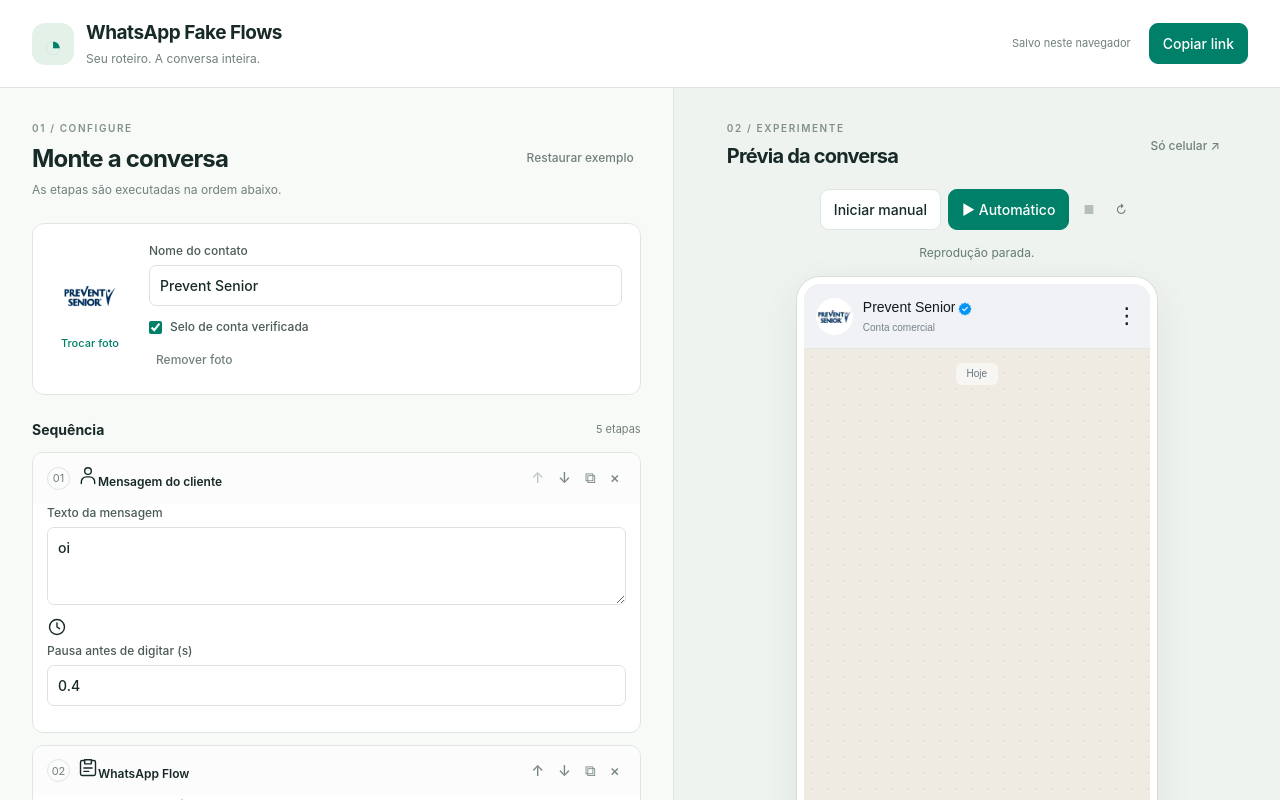
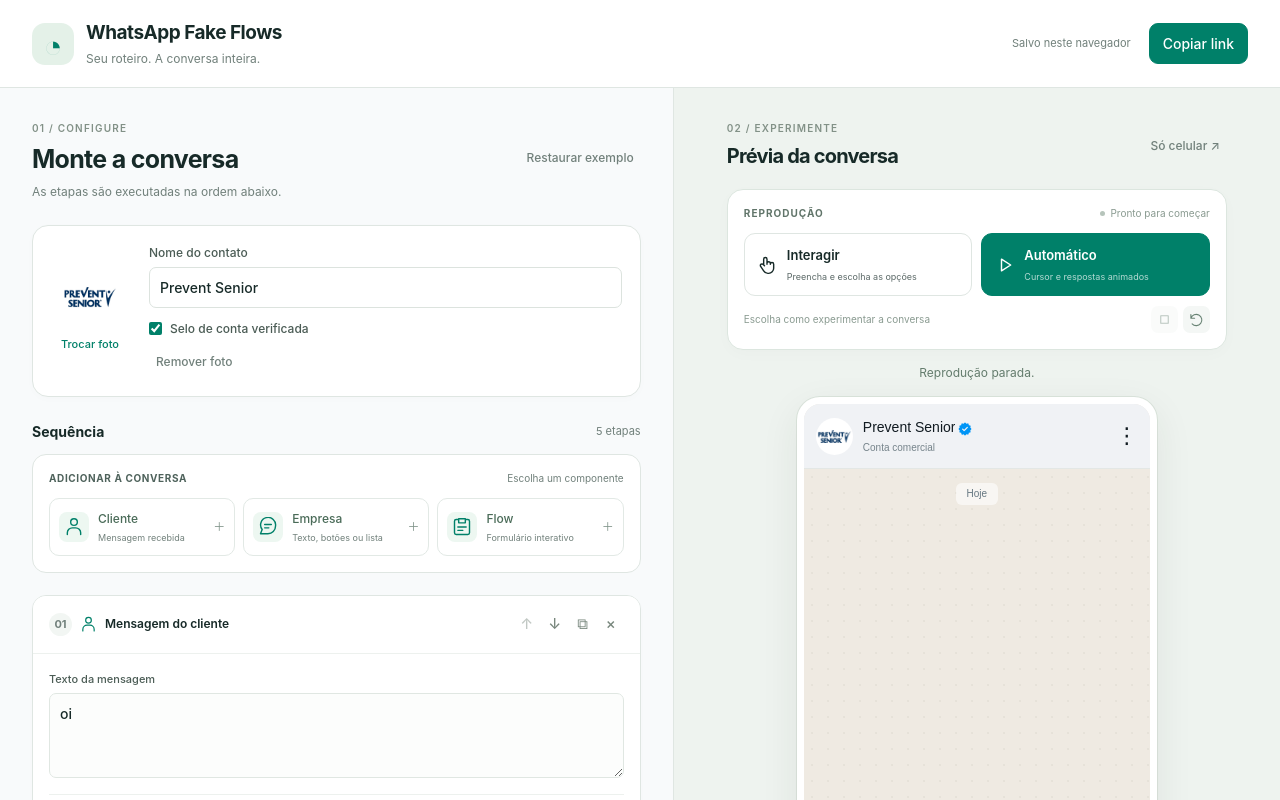
Before and after one commit to guilher-me/whats-demo, a React (Vite) app: page / in a window 1280 px wide. Built offline with nearby package versions, Linux system fonts and the light colour scheme.

Commit message:
style: refresh editor palette and playback controls

```diff
--- a/src/features/editor/components/AddStepButtons.tsx
+++ b/src/features/editor/components/AddStepButtons.tsx
@@ -1,5 +1,11 @@
 import type { Step } from '../../../core/types';
 import { Button } from '../../../components/ui/Button';
+import { ControlIcon } from '../../../components/icons/ControlIcon';
+const entries = [
+  { type: 'user', name: 'Cliente', detail: 'Mensagem recebida', icon: 'user' },
+  { type: 'business', name: 'Empresa', detail: 'Texto, botões ou lista', icon: 'message' },
+  { type: 'flow', name: 'Flow', detail: 'Formulário interativo', icon: 'flow' },
+] as const;
 export function AddStepButtons({
   onAdd,
   disabled,
@@ -8,16 +14,32 @@
   disabled?: boolean;
 }) {
   return (
-    <div className="add-row">
-      <Button disabled={disabled} onClick={() => onAdd('user')}>
-        ＋ Cliente
-      </Button>
-      <Button disabled={disabled} onClick={() => onAdd('business')}>
-        ＋ Empresa
-      </Button>
-      <Button disabled={disabled} onClick={() => onAdd('flow')}>
-        ＋ Flow
-      </Button>
+    <div className="component-palette">
+      <div className="control-caption">
+        <span>ADICIONAR À CONVERSA</span>
+        <small>Escolha um componente</small>
+      </div>
+      <div className="add-row">
+        {entries.map((entry) => (
+          <Button
+            key={entry.type}
+            aria-label={`＋ ${entry.name}`}
+            disabled={disabled}
+            onClick={() => onAdd(entry.type)}
+          >
+            <span className="palette-icon">
+              <ControlIcon name={entry.icon} />
+            </span>
+            <span>
+              <span>{entry.name}</span>
+              <small>{entry.detail}</small>
+            </span>
+            <span className="palette-plus" aria-hidden="true">
+              ＋
+            </span>
+          </Button>
+        ))}
+      </div>
     </div>
   );
 }
--- a/src/features/editor/components/EditorPanel.tsx
+++ b/src/features/editor/components/EditorPanel.tsx
@@ -38,8 +38,11 @@
       />
       <div className="timeline-heading">
         <h3>Sequência</h3>
-        <span>{props.project.steps.length} etapas</span>
+        <span>
+          {props.project.steps.length} {props.project.steps.length === 1 ? 'etapa' : 'etapas'}
+        </span>
       </div>
+      <AddStepButtons onAdd={props.onAdd} disabled={props.project.steps.length >= 200} />
       <div>
         {props.project.steps.map((step, index) => (
           <StepCard
@@ -54,7 +57,6 @@
           />
         ))}
       </div>
-      <AddStepButtons onAdd={props.onAdd} disabled={props.project.steps.length >= 200} />
       <p className="editor-hint">Os balões da conversa não mostram nomes de remetente.</p>
       {location.protocol === 'file:' && (
         <p className="editor-hint">
--- a/src/features/playback/components/PlaybackControls.tsx
+++ b/src/features/playback/components/PlaybackControls.tsx
@@ -1,5 +1,6 @@
-import { Button } from '../../../components/ui/Button';
 import { IconButton } from '../../../components/ui/IconButton';
+import { PlaybackModeButton } from './PlaybackModeButton';
+import { ControlIcon } from '../../../components/icons/ControlIcon';
 export function PlaybackControls({
   disabled,
   running,
@@ -16,19 +17,29 @@
   onReset: () => void;
 }) {
   return (
-    <div className="playback">
-      <Button disabled={disabled || running} onClick={onManual}>
-        Iniciar manual
-      </Button>
-      <Button variant="primary" disabled={disabled || running} onClick={onAuto}>
-        ▶ Automático
-      </Button>
-      <IconButton label="Parar reprodução" disabled={!running} onClick={onStop}>
-        ■
-      </IconButton>
-      <IconButton label="Reiniciar prévia" onClick={onReset}>
-        ↻
-      </IconButton>
+    <div className="playback" aria-label="Controles da prévia">
+      <div className="playback-heading">
+        <span>REPRODUÇÃO</span>
+        <small>
+          <i className={running ? 'status-dot active' : 'status-dot'} />
+          {running ? 'Em andamento' : 'Pronto para começar'}
+        </small>
+      </div>
+      <div className="playback-modes">
+        <PlaybackModeButton disabled={disabled || running} onClick={onManual} />
+        <PlaybackModeButton automatic disabled={disabled || running} onClick={onAuto} />
+      </div>
+      <div className="playback-actions">
+        <span>
+          {running ? 'Interrompa para editar o roteiro' : 'Escolha como experimentar a conversa'}
+        </span>
+        <IconButton label="Parar reprodução" disabled={!running} onClick={onStop}>
+          <ControlIcon name="stop" />
+        </IconButton>
+        <IconButton label="Reiniciar prévia" onClick={onReset}>
+          <ControlIcon name="reset" />
+        </IconButton>
+      </div>
     </div>
   );
 }
--- /dev/null
+++ b/src/features/playback/components/PlaybackModeButton.tsx
@@ -0,0 +1,27 @@
+import { Button } from '../../../components/ui/Button';
+import { ControlIcon } from '../../../components/icons/ControlIcon';
+export function PlaybackModeButton({
+  automatic,
+  disabled,
+  onClick,
+}: {
+  automatic?: boolean;
+  disabled: boolean;
+  onClick: () => void;
+}) {
+  return (
+    <Button
+      variant={automatic ? 'primary' : 'default'}
+      className="playback-mode"
+      aria-label={automatic ? '▶ Automático' : 'Iniciar manual'}
+      disabled={disabled}
+      onClick={onClick}
+    >
+      <ControlIcon name={automatic ? 'play' : 'manual'} />
+      <span>
+        <span className="mode-title">{automatic ? 'Automático' : 'Interagir'}</span>
+        <small>{automatic ? 'Cursor e respostas animados' : 'Preencha e escolha as opções'}</small>
+      </span>
+    </Button>
+  );
+}
--- a/src/main.tsx
+++ b/src/main.tsx
@@ -11,3 +11,5 @@
     <App />
   </StrictMode>,
 );
+
+import './styles/controls.css';
--- /dev/null
+++ b/src/styles/controls.css
@@ -0,0 +1,374 @@
+/* Editor controls: scoped separately so conversation visuals remain reusable. */
+.editor {
+  background: #f8fafb;
+}
+.section-heading h2 {
+  letter-spacing: -0.7px;
+  font-size: 25px;
+}
+.eyebrow {
+  letter-spacing: 0.12em;
+  font-size: 10px;
+}
+.contact-panel {
+  border-radius: 16px;
+  box-shadow: 0 2px 8px #172a2804;
+}
+.contact-fields {
+  min-width: 0;
+}
+.component-palette {
+  margin: 0 0 22px;
+  padding: 16px;
+  background: #fff;
+  border: 1px solid var(--line);
+  border-radius: 14px;
+}
+.control-caption {
+  display: flex;
+  align-items: center;
+  justify-content: space-between;
+  gap: 8px;
+  color: #4e625b;
+  font-size: 10px;
+  font-weight: 650;
+  letter-spacing: 0.06em;
+  margin-bottom: 12px;
+}
+.control-caption small {
+  color: var(--muted);
+  font-size: 10px;
+  font-weight: 400;
+  letter-spacing: 0;
+}
+.add-row {
+  display: grid;
+  grid-template-columns: repeat(3, minmax(0, 1fr));
+  gap: 8px;
+}
+.add-row button {
+  min-width: 0;
+  text-align: left;
+  display: flex;
+  align-items: center;
+  gap: 9px;
+  border: 1px solid #e2e9e5;
+  border-radius: 10px;
+  padding: 11px 9px;
+  background: #fff;
+  transition:
+    border-color 0.15s,
+    background 0.15s;
+  font-size: 12px;
+}
+.add-row button:hover {
+  border-color: var(--green);
+  background: #f1faf6;
+}
+.palette-icon {
+  display: grid;
+  place-items: center;
+  color: var(--green);
+  background: #edf7f1;
+  width: 30px;
+  height: 30px;
+  border-radius: 8px;
+  flex-shrink: 0;
+}
+.add-row small {
+  display: block;
+  font-size: 9px;
+  color: var(--muted);
+  margin-top: 3px;
+  font-weight: 400;
+}
+.palette-plus {
+  margin-left: auto;
+  color: #80948a;
+}
+.step-card {
+  border-radius: 14px;
+  margin-bottom: 16px;
+  box-shadow: 0 2px 5px #172a2804;
+}
+.step-top {
+  padding: 13px 16px;
+  border-bottom: 1px solid #edf1ee;
+  background: #fff;
+}
+.step-type {
+  display: flex;
+  align-items: center;
+  gap: 8px;
+}
+.step-type svg {
+  color: var(--green);
+  width: 17px;
+  height: 17px;
+}
+.step-number {
+  background: #f2f6f3;
+  border: none;
+  font-weight: 650;
+}
+.step-actions button {
+  padding: 4px 6px;
+  min-width: 26px;
+}
+.step-body {
+  padding: 16px;
+}
+.step-body > .field > span,
+.message-settings .field > span {
+  font-size: 11px;
+}
+.step-body > .field textarea {
+  min-height: 85px;
+  background: #fcfdfc;
+  border-color: #e0e7e2;
+}
+.step-body > .field select {
+  background-color: #f7faf8;
+}
+.step-timing {
+  display: flex;
+  flex-wrap: wrap;
+  justify-content: space-between;
+  align-items: center;
+  gap: 10px;
+  border-top: 1px solid #edf1ee;
+  margin-top: 16px;
+  padding-top: 12px;
+  color: var(--muted);
+}
+.timing-delay {
+  display: flex;
+  align-items: center;
+  gap: 7px;
+}
+.timing-delay svg {
+  width: 16px;
+  height: 16px;
+}
+.timing-delay .field {
+  display: flex;
+  align-items: center;
+  gap: 8px;
+  margin: 0;
+  font-size: 10px;
+}
+.timing-delay .field input {
+  width: 65px;
+  margin: 0;
+  font-size: 12px;
+  padding: 5px 7px;
+}
+.step-timing .checkbox {
+  margin: 0;
+  font-size: 10px;
+}
+.step-timing .checkbox input {
+  width: 14px;
+  height: 14px;
+}
+.options-editor {
+  padding: 14px;
+  border: 1px solid #e2ebe5;
+  background: #f8fbf9;
+  border-radius: 10px;
+}
+.options-editor .control-caption {
+  margin-bottom: 10px;
+}
+.option-editor {
+  padding: 10px;
+  margin: 7px 0;
+  border: 1px solid #e2e9e5;
+  border-radius: 9px;
+  background: #fff;
+}
+.option-editor-top {
+  display: flex;
+  align-items: center;
+  gap: 8px;
+}
+.option-editor-top .field {
+  flex: 1;
+  min-width: 0;
+  margin-bottom: 0;
+}
+.option-editor > .field {
+  margin: 8px 0 0;
+}
+.option-editor .field > span {
+  font-size: 10px;
+}
+.option-editor .field input {
+  padding: 7px 9px;
+  font-size: 12px;
+}
+.option-editor-top button {
+  padding: 4px 8px;
+  border: none;
+  color: #7f9188;
+}
+.option-index {
+  font-size: 10px;
+  color: #8a9a92;
+  align-self: flex-end;
+  padding-bottom: 9px;
+}
+.list-section-editor {
+  border: 1px solid #dce7e0;
+  border-radius: 10px;
+  padding: 10px;
+  margin: 12px 0;
+  min-width: 0;
+}
+.list-section-editor legend {
+  font-size: 11px;
+  color: #577365;
+  padding: 0 5px;
+}
+.message-settings {
+  padding: 8px 0;
+}
+.playback {
+  display: block;
+  width: 100%;
+  max-width: 500px;
+  padding: 16px;
+  border: 1px solid #dce6df;
+  border-radius: 16px;
+  background: #fff;
+  box-shadow: 0 4px 16px #24433005;
+}
+.playback-heading {
+  display: flex;
+  align-items: center;
+  justify-content: space-between;
+  gap: 8px;
+  margin-bottom: 12px;
+}
+.playback-heading > span {
+  font-size: 10px;
+  font-weight: 650;
+  color: #61756a;
+  letter-spacing: 0.1em;
+}
+.playback-heading small {
+  display: flex;
+  align-items: center;
+  gap: 5px;
+  font-size: 10px;
+  color: #8a9b91;
+}
+.status-dot {
+  width: 5px;
+  height: 5px;
+  background: #b6c4bb;
+  border-radius: 50%;
+}
+.status-dot.active {
+  background: #00a884;
+  box-shadow: 0 0 0 3px #00a88415;
+}
+.playback-modes {
+  display: grid;
+  grid-template-columns: 1fr 1fr;
+  gap: 9px;
+}
+.playback-mode {
+  display: flex;
+  align-items: center;
+  gap: 10px;
+  padding: 12px;
+  text-align: left;
+  border-radius: 11px;
+}
+.playback-mode > svg {
+  flex-shrink: 0;
+}
+.mode-title {
+  display: block;
+  font-size: 13px;
+  font-weight: 600;
+}
+.playback-mode small {
+  display: block;
+  font-size: 9px;
+  margin-top: 4px;
+  font-weight: 400;
+  opacity: 0.7;
+}
+.playback-actions {
+  display: flex;
+  align-items: center;
+  gap: 5px;
+  margin-top: 10px;
+}
+.playback-actions > span {
+  margin-right: auto;
+  color: #8a9b91;
+  font-size: 10px;
+}
+.playback-actions button {
+  display: grid;
+  place-items: center;
+  padding: 6px;
+  border: none;
+  background: #f4f7f5;
+  color: #688374;
+  border-radius: 7px;
+}
+.playback-actions svg {
+  width: 15px;
+  height: 15px;
+}
+.visually-hidden {
+  position: absolute;
+  width: 1px;
+  height: 1px;
+  padding: 0;
+  margin: -1px;
+  overflow: hidden;
+  clip: rect(0, 0, 0, 0);
+  white-space: nowrap;
+  border: 0;
+}
+@media (max-width: 1200px) {
+  .palette-plus {
+    display: none;
+  }
+  .add-row button {
+    flex-direction: column;
+    align-items: flex-start;
+  }
+}
+@media (max-width: 500px) {
+  .control-caption > small {
+    display: none;
+  }
+  .playback-mode {
+    padding: 10px 8px;
+    gap: 7px;
+  }
+  .playback-mode small {
+    font-size: 8px;
+  }
+  .playback-actions > span {
+    font-size: 9px;
+  }
+}
+@media (max-width: 900px) {
+  .editor {
+    height: auto;
+    overflow: visible;
+    padding: 24px 20px;
+    border-right: 0;
+  }
+  .preview {
+    height: auto;
+    overflow: visible;
+  }
+}
```
